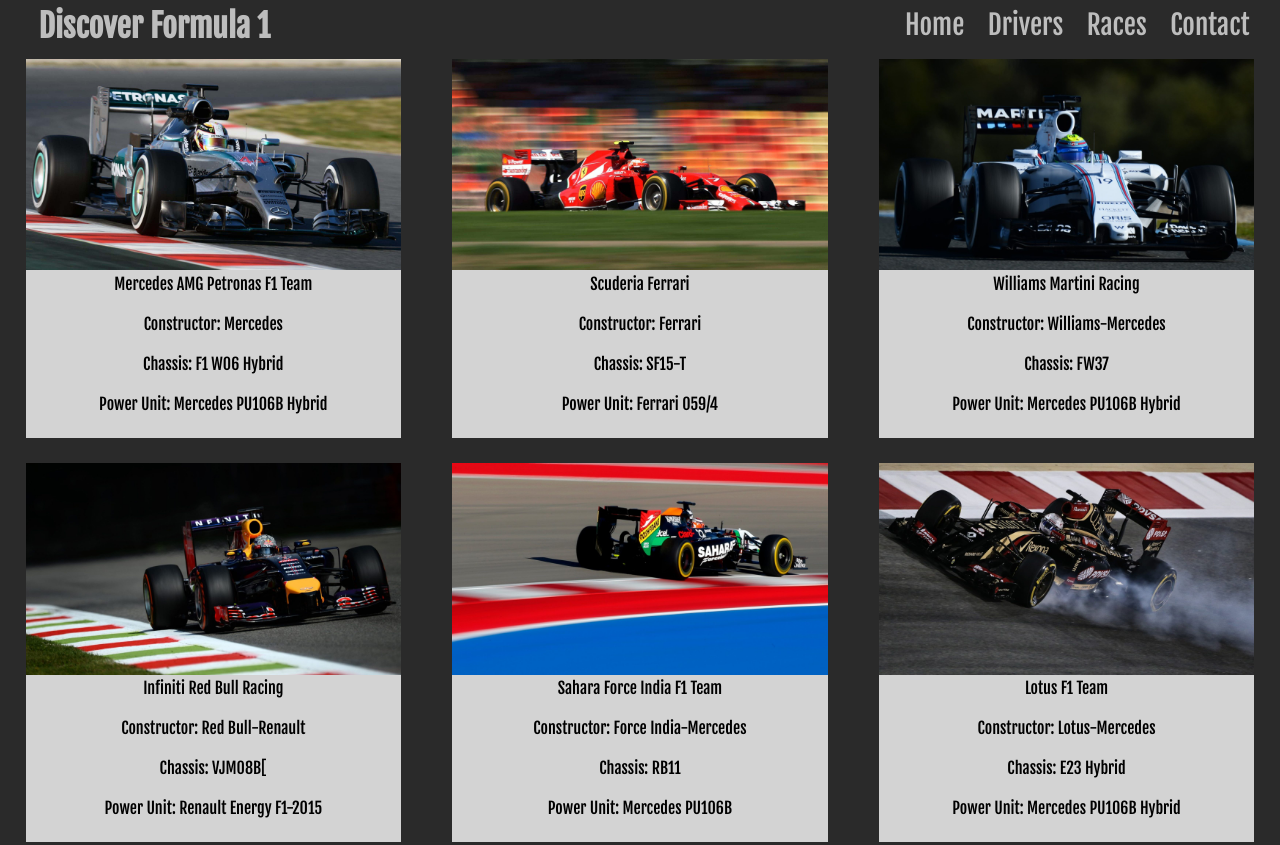
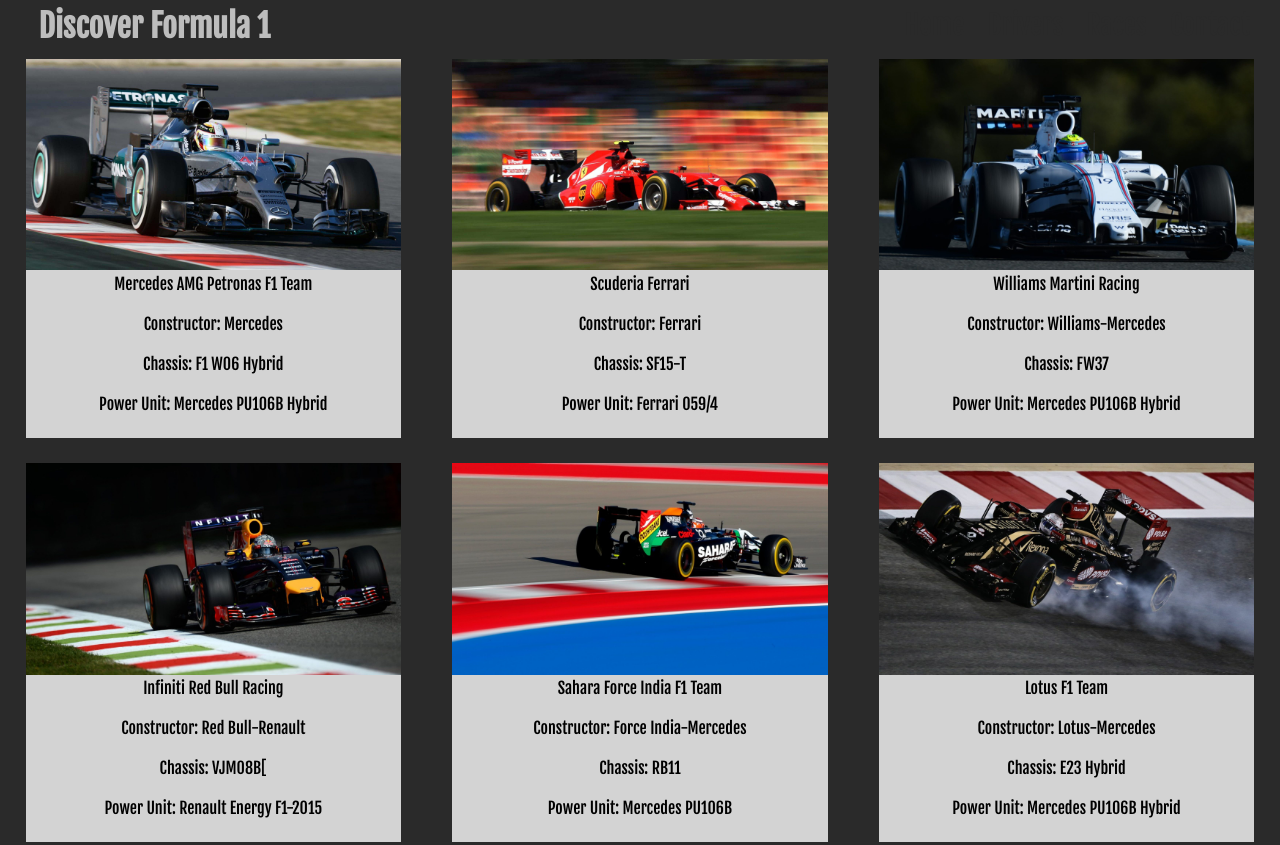
Before and after one commit to codeandrockets/Discover-F1, a plain HTML site: page cars.html in a window 1280 px wide. Shown: the top 845 px of the page. Drawn offline with nearby package versions, Linux system fonts and the light colour scheme; some packages are replaced by stand-ins of ours.

Commit message:
Change nav color

```diff
--- a/css/style.css
+++ b/css/style.css
@@ -21,7 +21,7 @@ li {
 
 a {
   text-decoration: none;
-  color: #bdbdbd;
+  color: #2a2a2a;
 }
 
 #toggle {
@@ -61,9 +61,9 @@ figure {
   margin: 0 5%;
 }
 
-/*.largenav {
+.largenav {
   visibility: hidden;
-}*/
+}
 
 
 @media screen and (min-width: 768px) {
```
